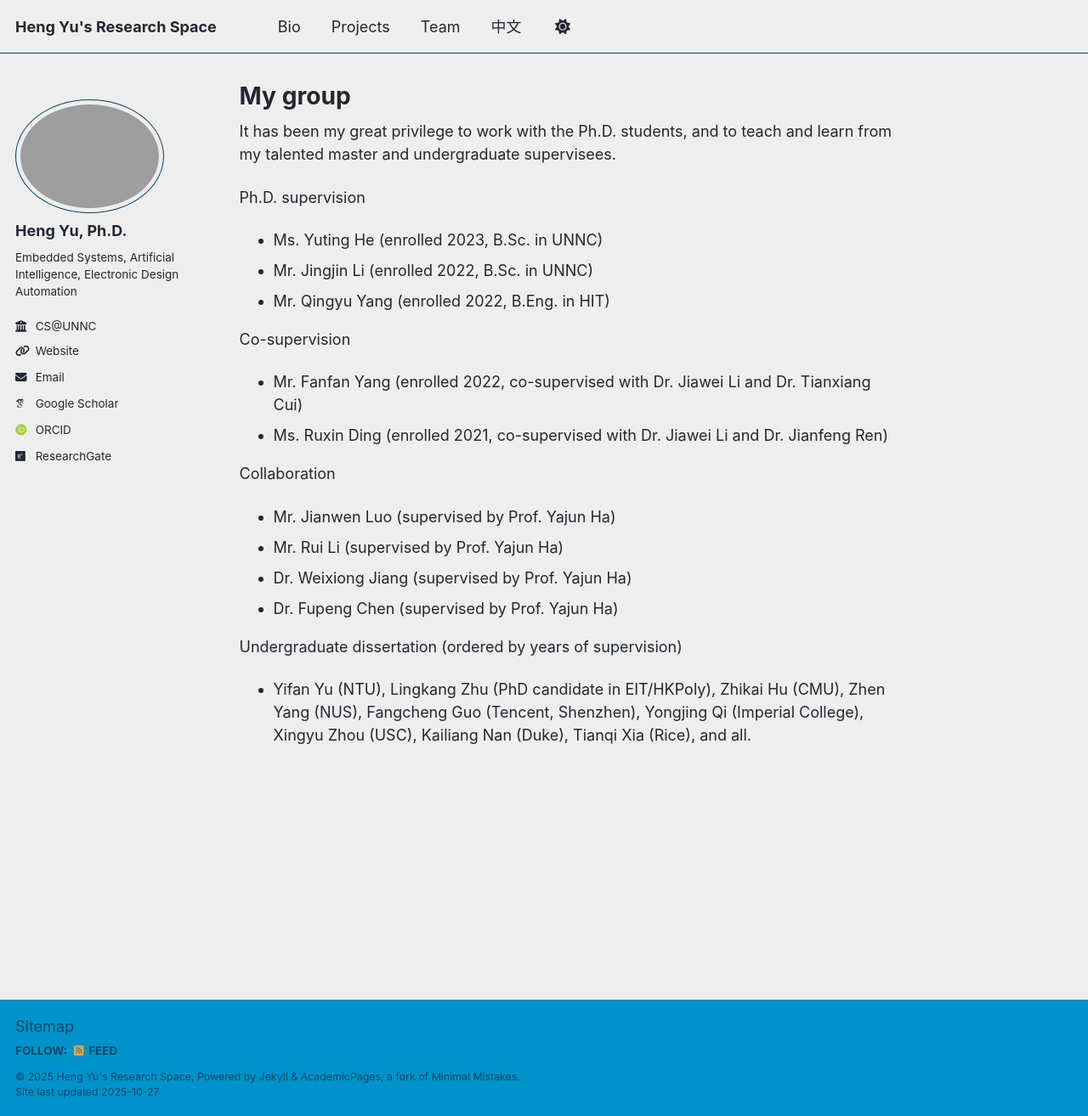
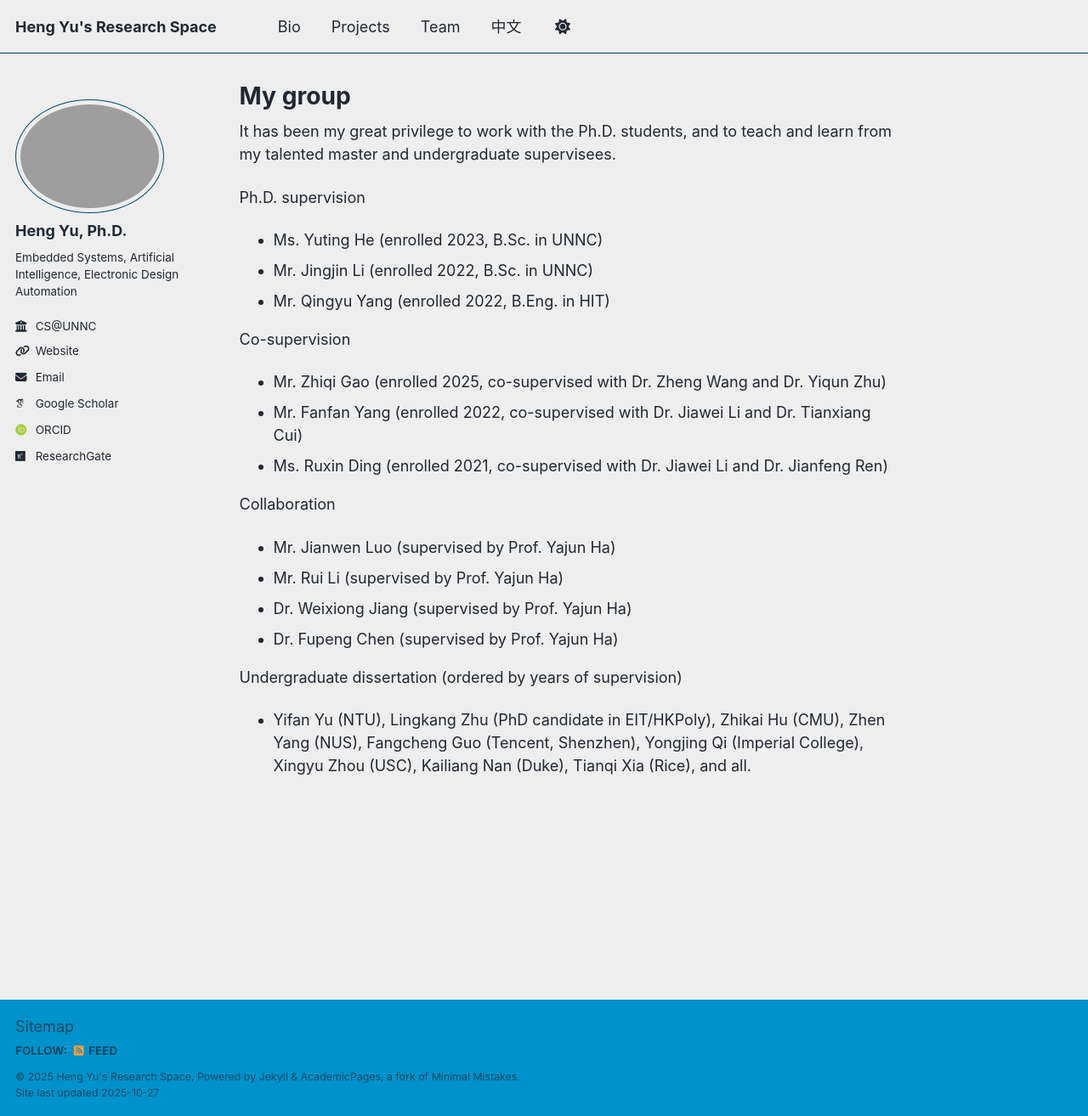
Before and after one commit to eleyuheng/eleyuheng.github.io, a Jekyll site: the page built from _pages/team.md, in a window 1280 px wide and 1314 px high. Shown: the whole window at 85% size. Built offline with Jekyll 4.4.1, drawn with Linux system fonts in a browser that asks for light colours; some web fonts are replaced; a script that is not in the unit is left out.

Commit message:
Update team.md
added zhiqi supervision

```diff
--- a/_pages/team.md
+++ b/_pages/team.md
@@ -12,6 +12,7 @@ Ph.D. supervision
 - Mr. Qingyu Yang (enrolled 2022, B.Eng. in HIT)
 
 Co-supervision
+- Mr. Zhiqi Gao (enrolled 2025, co-supervised with Dr. Zheng Wang and Dr. Yiqun Zhu)
 - Mr. Fanfan Yang (enrolled 2022, co-supervised with Dr. Jiawei Li and Dr. Tianxiang Cui)
 - Ms. Ruxin Ding (enrolled 2021, co-supervised with Dr. Jiawei Li and Dr. Jianfeng Ren)
 
```
